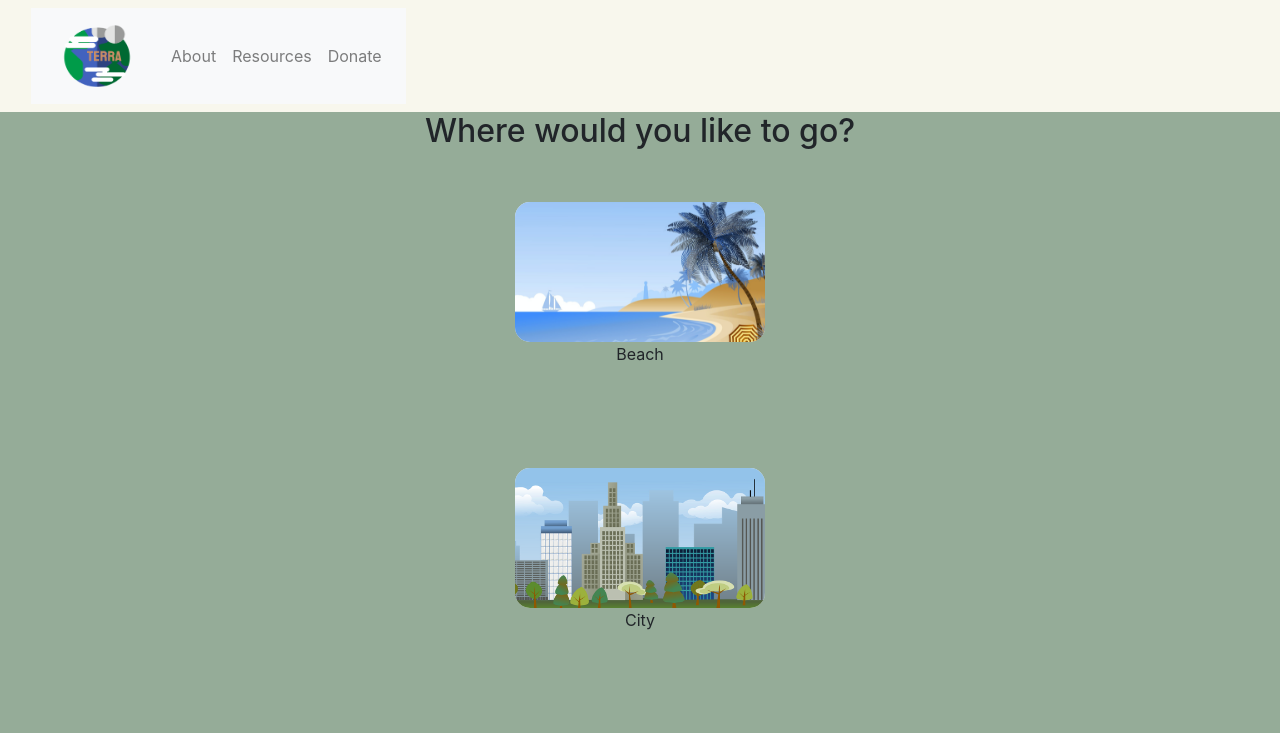
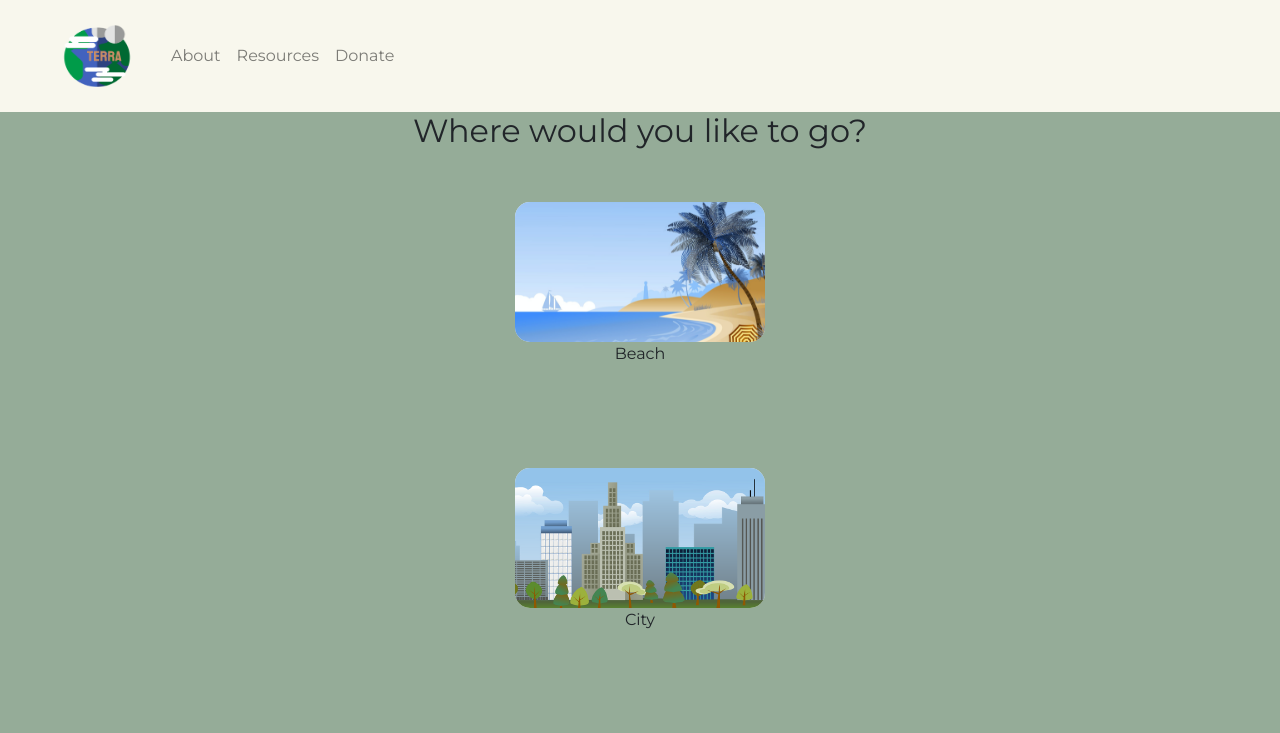
Before and after one commit to mdn102/terra, a Next.js app: page / in a window 1280 px wide. Shown: the top 733 px of the page. Built offline with nearby package versions, Linux system fonts and the light colour scheme.

Commit message:
fix minor issues

```diff
--- a/components/Nav.js
+++ b/components/Nav.js
@@ -14,7 +14,7 @@
       <Container fluid>
         <Row>
           <Col>
-            <Navbar bg="light" expand="lg">
+            <Navbar expand="lg">
               <Navbar.Brand href="/"><img src="/img/TerraLogo.png" width="100px" height="70px" /></Navbar.Brand>
                 <Navbar.Toggle aria-controls="basic-navbar-nav" />
                 <Navbar.Collapse id="basic-navbar-nav">
@@ -29,6 +29,10 @@
         </Row>
       </Container>
       <style jsx>{`
+        @import url('https://fonts.googleapis.com/css2?family=Montserrat&display=swap');
+        * {
+          font-family: 'Montserrat', sans-serif;
+        }
         .navbar {
           background-color: #f8f7ed;
         }
--- a/components/UserInterface.js
+++ b/components/UserInterface.js
@@ -194,10 +194,6 @@
 
           .button-set {
             margin: auto;
-<<<<<<< HEAD
-            margin-top: 20px;
-=======
->>>>>>> d52c3c65cb2ba9cbd5f2c53460e316d9b89a907f
             max-width: 600px;
           }
         `}</style>
--- a/pages/about/index.js
+++ b/pages/about/index.js
@@ -55,6 +55,7 @@
           <style jsx>{`
             @import url('https://fonts.googleapis.com/css2?family=Fugaz+One&display=swap');
             @import url('https://fonts.googleapis.com/css2?family=Montserrat&display=swap');
+
             * {
               font-family: 'Montserrat', sans-serif;
               background-color: #95ac98;
```
